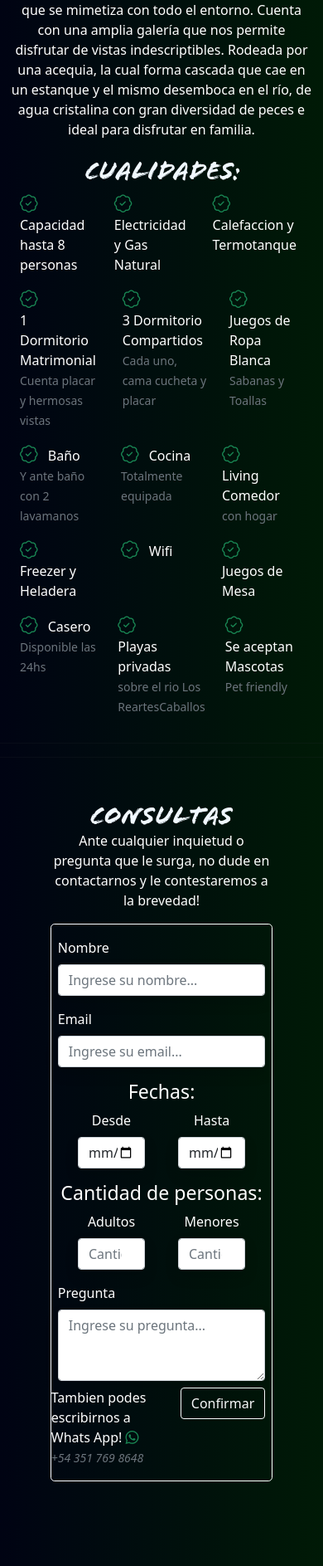
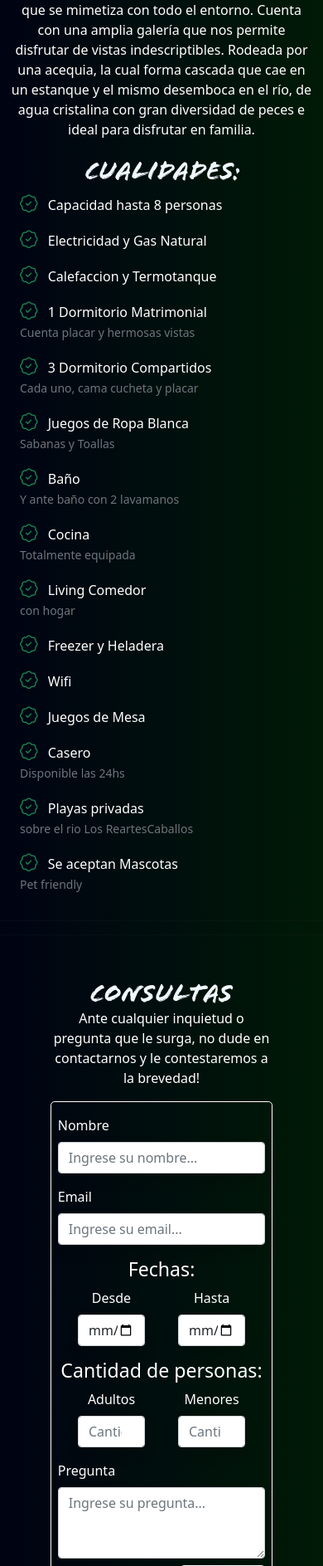
Before and after one commit to Gde-G/Paso-Ancho, a Django app: a page that uses base/templates/base/cabañas.html in a window 390 px wide. Shown: the part 331-2218 px from the top of the page at 83% size. Run offline with Django 4.2, Linux system fonts and the light colour scheme; some libraries are stand-ins or nearby versions.

Commit message:
Responsive Cualidades

```diff
--- a/base/templates/base/cabañas.html
+++ b/base/templates/base/cabañas.html
@@ -332,21 +332,21 @@ Cabañas
             <h3 class="ms-1 ms-lg-5 main-subtitle text-center">Cualidades:</h3>
             <div class="container w-md-50 my-3 ms-md-5">
                 <div class="row ">
-                    <div class="col">
+                    <div class="col-xs-5 col-md-4">
                         <ul class="list-inline text-start">
                             <li class="list-inline-item"><i class="bi bi-patch-check text-success h4"></i></li>
                             <li class="list-inline-item">Capacidad hasta 8 personas</li>
                             <li><small class="text-muted"></small></li>
                         </ul>
                     </div>
-                    <div class="col">
+                    <div class="col-xs-5 col-md-4">
                         <ul class="list-inline text-start">
                             <li class="list-inline-item"><i class="bi bi-patch-check text-success h4"></i></li>
                             <li class="list-inline-item">Electricidad y Gas Natural</li>
                             <li><small class="text-muted"></small></li>
                         </ul>
                     </div>
-                    <div class="col">
+                    <div class="col-xs-5 col-md-4">
                         <ul class="list-inline text-start">
                             <li class="list-inline-item"><i class="bi bi-patch-check text-success h4"></i></li>
                             <li class="list-inline-item">Calefaccion y Termotanque</li>
@@ -355,21 +355,21 @@ Cabañas
                     </div>
                 </div>
                 <div class="row">
-                    <div class="col">
+                    <div class="col-xs-5 col-md-4">
                         <ul class="list-inline text-start">
                             <li class="list-inline-item"><i class="bi bi-patch-check text-success h4"></i></li>
                             <li class="list-inline-item">1 Dormitorio Matrimonial</li>
                             <li><small class="text-muted">Cuenta placar y hermosas vistas</small></li>
                         </ul>
                     </div>
-                    <div class="col">
+                    <div class="col-xs-5 col-md-4">
                         <ul class="list-inline text-start">
                             <li class="list-inline-item"><i class="bi bi-patch-check text-success h4"></i></li>
                             <li class="list-inline-item">3 Dormitorio Compartidos</li>
                             <li><small class="text-muted">Cada uno, cama cucheta y placar</small></li>
                         </ul>
                     </div>
-                    <div class="col">
+                    <div class="col-xs-5 col-md-4">
                         <ul class="list-inline text-start">
                             <li class="list-inline-item"><i class="bi bi-patch-check text-success h4"></i></li>
                             <li class="list-inline-item">Juegos de Ropa Blanca</li>
@@ -378,21 +378,21 @@ Cabañas
                     </div>
                 </div>
                 <div class="row">
-                    <div class="col">
+                    <div class="col-xs-5 col-md-4">
                         <ul class="list-inline text-start">
                             <li class="list-inline-item"><i class="bi bi-patch-check text-success h4"></i></li>
                             <li class="list-inline-item">Baño</li>
                             <li><small class="text-muted"> Y ante baño con 2 lavamanos</small></li>
                         </ul>
                     </div>
-                    <div class="col">
+                    <div class="col-xs-5 col-md-4">
                         <ul class="list-inline text-start">
                             <li class="list-inline-item"><i class="bi bi-patch-check text-success h4"></i></li>
                             <li class="list-inline-item">Cocina</li>
                             <li><small class="text-muted">Totalmente equipada</small></li>
                         </ul>
                     </div>
-                    <div class="col">
+                    <div class="col-xs-5 col-md-4">
                         <ul class="list-inline text-start">
                             <li class="list-inline-item"><i class="bi bi-patch-check text-success h4"></i></li>
                             <li class="list-inline-item">Living Comedor</li>
@@ -401,21 +401,21 @@ Cabañas
                     </div>
                 </div>
                 <div class="row">
-                    <div class="col">
+                    <div class="col-xs-5 col-md-4">
                         <ul class="list-inline text-start">
                             <li class="list-inline-item"><i class="bi bi-patch-check text-success h4"></i></li>
                             <li class="list-inline-item">Freezer y Heladera</li>
                             <li><small class="text-muted"></small></li>
                         </ul>
                     </div>
-                    <div class="col">
+                    <div class="col-xs-5 col-md-4">
                         <ul class="list-inline text-start">
                             <li class="list-inline-item"><i class="bi bi-patch-check text-success h4"></i></li>
                             <li class="list-inline-item">Wifi</li>
                             <li><small class="text-muted"></small></li>
                         </ul>
                     </div>
-                    <div class="col">
+                    <div class="col-xs-5 col-md-4">
                         <ul class="list-inline text-start">
                             <li class="list-inline-item"><i class="bi bi-patch-check text-success h4"></i></li>
                             <li class="list-inline-item">Juegos de Mesa</li>
@@ -424,21 +424,21 @@ Cabañas
                     </div>
                 </div>
                 <div class="row">
-                    <div class="col">
+                    <div class="col-xs-5 col-md-4">
                         <ul class="list-inline text-start">
                             <li class="list-inline-item"><i class="bi bi-patch-check text-success h4"></i></li>
                             <li class="list-inline-item">Casero</li>
                             <li><small class="text-muted">Disponible las 24hs</small></li>
                         </ul>
                     </div>
-                    <div class="col">
+                    <div class="col-xs-5 col-md-4">
                         <ul class="list-inline text-start">
                             <li class="list-inline-item"><i class="bi bi-patch-check text-success h4"></i></li>
                             <li class="list-inline-item">Playas privadas</li>
                             <li><small class="text-muted">sobre el rio Los ReartesCaballos</small></li>
                         </ul>
                     </div>
-                    <div class="col">
+                    <div class="col-xs-5 col-md-4">
                         <ul class="list-inline text-start">
                             <li class="list-inline-item"><i class="bi bi-patch-check text-success h4"></i></li>
                             <li class="list-inline-item">Se aceptan Mascotas</li>
```
